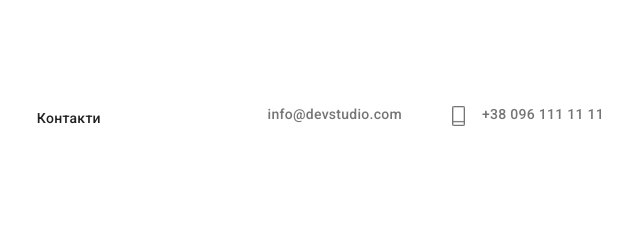
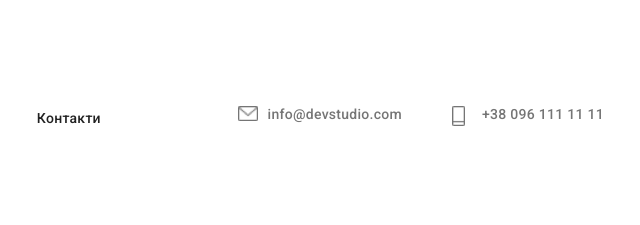
Before and after one commit to Maria89698/goiteens-hw-9, a plain HTML site: page index.html in a window 1280 px wide. Shown: the top 225 px of the page, 589-1229 px from the left. Drawn offline with Linux system fonts and the light colour scheme; the site is published under a folder, as on GitHub Pages, so addresses that start at the root find nothing.

Commit message:
Виправляє помилки

```diff
--- a/styles.css
+++ b/styles.css
@@ -131,7 +131,7 @@ nav {
     width: 20px;
     height: 20px;
     margin-right: 10px;
-    background-image: url("/images/main/envelope.png");
+    background-image: url("./images/main/envelope.png");
     background-size: contain;
     background-repeat: no-repeat;
 }
```
